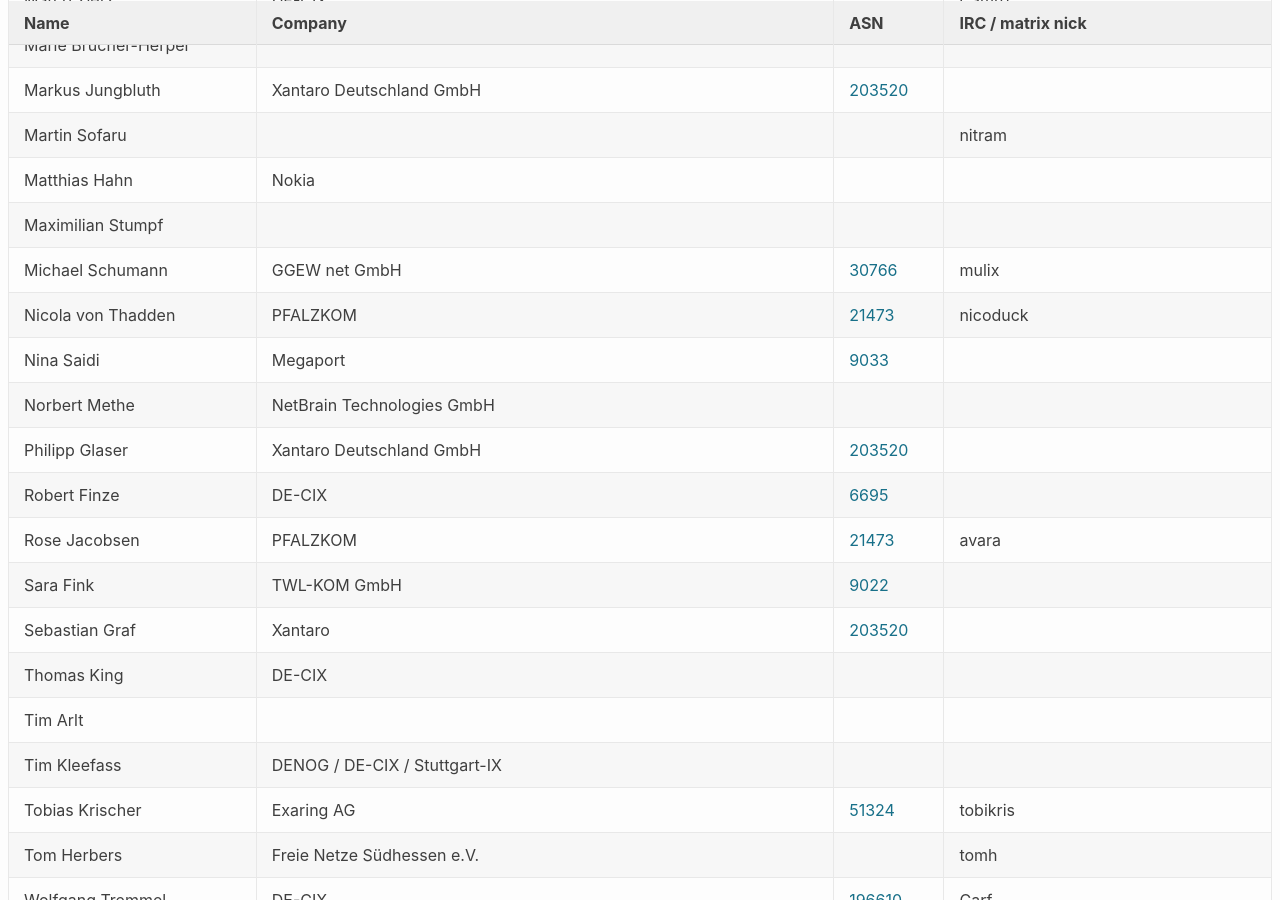
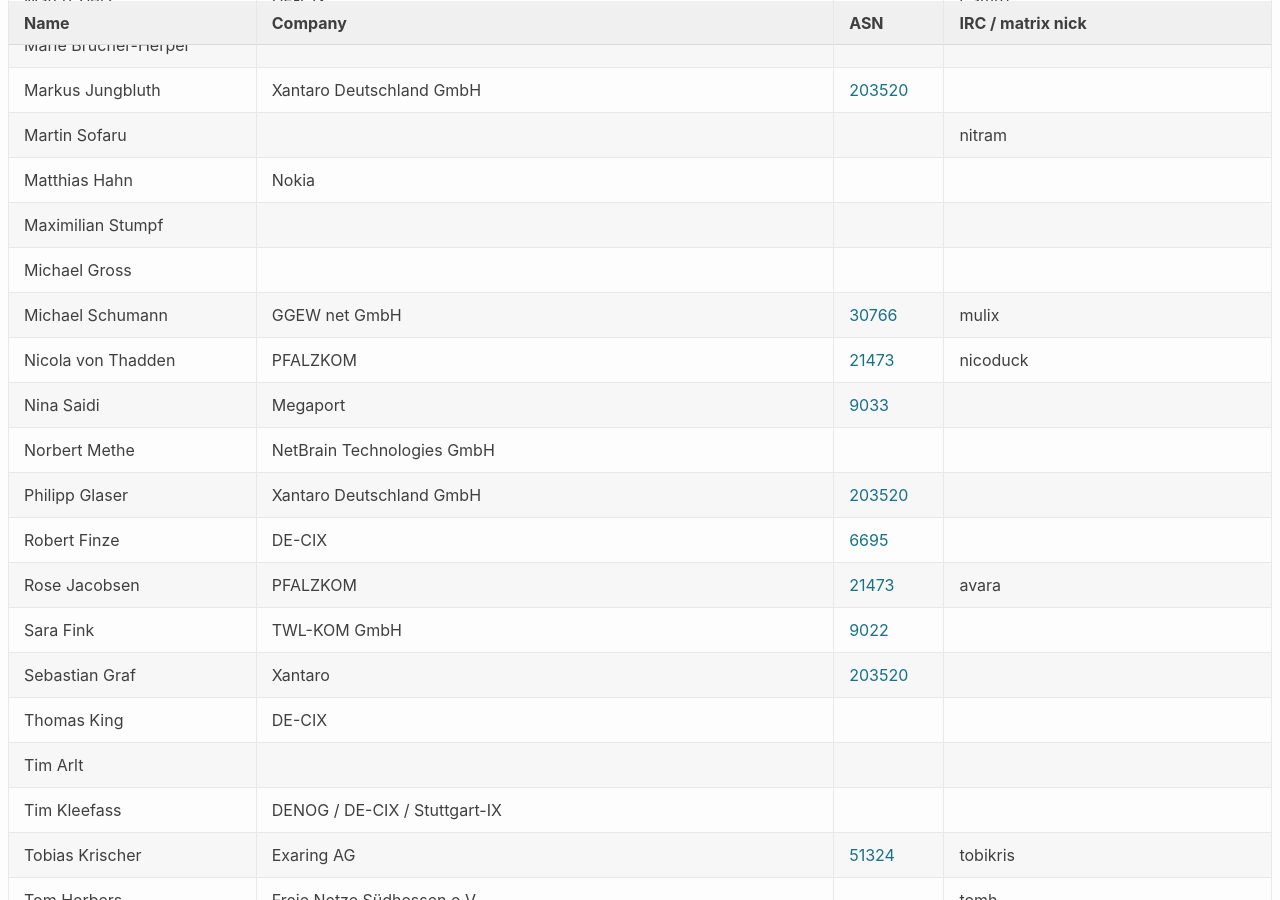
Before and after one commit to denog/pretix-attendeelist, a Jekyll site: the page built from denogmeetup25-01/index.markdown, in a window 1280 px wide and 900 px high, scrolled down 1516 px. Built offline with Jekyll 4.4.1, drawn with Linux system fonts in a browser that asks for light colours.

Commit message:
Latest data: Wed Feb 12 10:10:42 UTC 2025

```diff
--- a/_data/attendees_denogmeetup25-01.json
+++ b/_data/attendees_denogmeetup25-01.json
@@ -228,6 +228,12 @@
     "asn": "213204"
   },
   {
+    "name": "Michael Gross",
+    "company": null,
+    "irc": null,
+    "asn": null
+  },
+  {
     "name": "Michael Schumann",
     "company": "GGEW net GmbH",
     "irc": "mulix",
```
